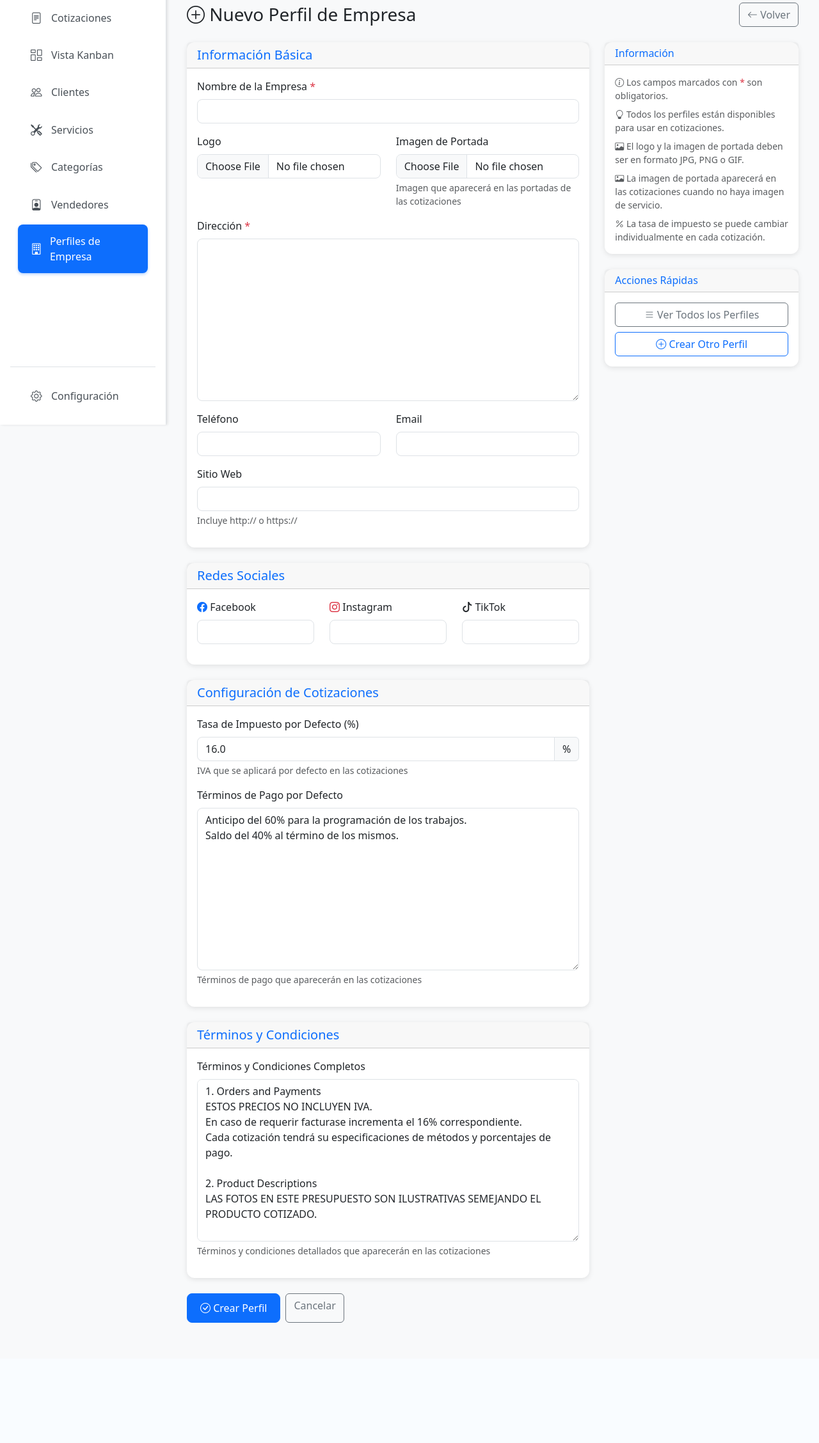
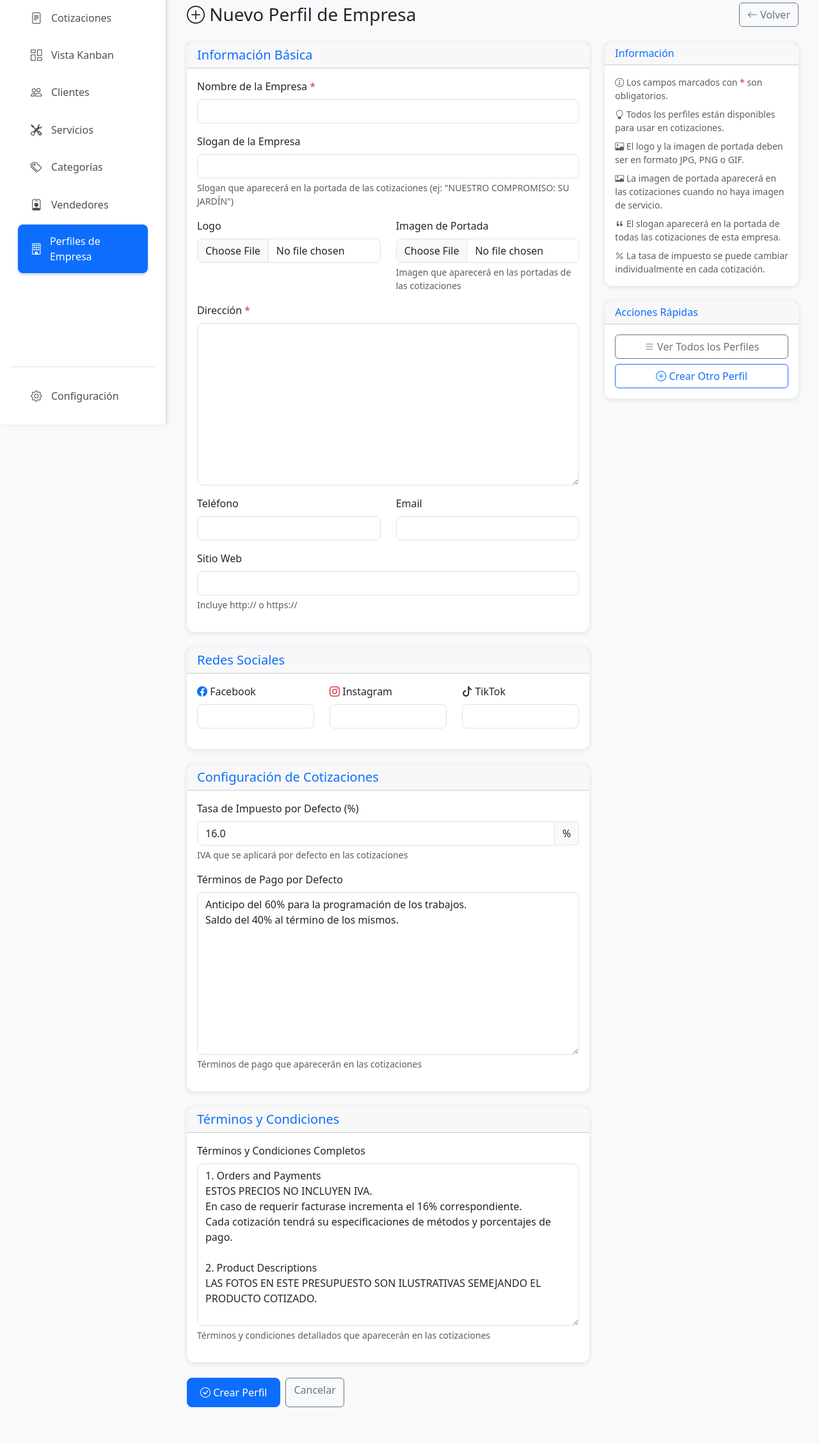
Before and after one commit to alexdzul/quotify, a Django app: page /company/create/ in a window 1280 px wide. Shown: the part 136-2392 px from the top of the page at 64% size. Before the commit the page ends 2204 px from the top, so only its background shows below. Run offline with Django 5.2, Linux system fonts and the light colour scheme; the visitor is signed in with stand-in values (Sample User, id 1); data comes from the database, SQL or seed files in the repository; some libraries are stand-ins or nearby versions.

Commit message:
Add Slogan Field to Company Profile and Update Related Features
- Introduced a 'slogan' field to the CompanyProfile model to enhance branding in quotations.
- Updated the CompanyProfileAdmin and forms to include the new slogan field, improving user input options.
- Modified quotation views and templates to display the company slogan, ensuring a cohesive presentation in PDF outputs.
- Created a migration to add the slogan field to the database, maintaining data integrity.
- Enhanced the company profile form and quotation templates to reflect the new slogan feature, improving user experience.

```diff
--- a/apps/core/admin.py
+++ b/apps/core/admin.py
@@ -133,7 +133,7 @@ class CompanyProfileAdmin(admin.ModelAdmin):
 
     fieldsets = (
         ('Información Básica', {
-            'fields': ('name', 'email', 'phone', 'website')
+            'fields': ('name', 'slogan', 'email', 'phone', 'website')
         }),
         ('Dirección', {
             'fields': ('address',)
--- a/apps/core/models.py
+++ b/apps/core/models.py
@@ -128,6 +128,14 @@ class CompanyProfile(models.Model):
         null=True,
         verbose_name="Imagen de Portada",
         help_text="Imagen principal que aparecerá en la portada de las cotizaciones"
+    )
+
+    # Company slogan for quotations
+    slogan = models.CharField(
+        max_length=200,
+        blank=True,
+        verbose_name="Slogan de la Empresa",
+        help_text="Slogan que aparecerá en la portada de las cotizaciones (ej: 'NUESTRO COMPROMISO: SU JARDÍN')"
     )
 
     # Default values
--- a/apps/core/views.py
+++ b/apps/core/views.py
@@ -404,7 +404,7 @@ class CompanyProfileCreateView(LoginRequiredMixin, CreateView):
     model = CompanyProfile
     template_name = 'core/company/form.html'
     fields = [
-        'name', 'address', 'phone', 'email', 'website',
+        'name', 'slogan', 'address', 'phone', 'email', 'website',
         'facebook_url', 'instagram_url', 'tiktok_url', 'logo', 'cover_image',
         'default_tax_rate', 'default_payment_terms', 'terms_and_conditions'
     ]
@@ -418,7 +418,7 @@ class CompanyProfileUpdateView(LoginRequiredMixin, UpdateView):
     model = CompanyProfile
     template_name = 'core/company/form.html'
     fields = [
-        'name', 'address', 'phone', 'email', 'website',
+        'name', 'slogan', 'address', 'phone', 'email', 'website',
         'facebook_url', 'instagram_url', 'tiktok_url', 'logo', 'cover_image',
         'default_tax_rate', 'default_payment_terms', 'terms_and_conditions'
     ]
--- a/apps/quotations/views.py
+++ b/apps/quotations/views.py
@@ -808,6 +808,7 @@ class QuotationPDFView(LoginRequiredMixin, DetailView):
             'company_profile': company_profile,
             'company_logo_url': request.build_absolute_uri(company_profile.logo.url) if company_profile and company_profile.logo else None,
             'company_cover_image_url': request.build_absolute_uri(company_profile.cover_image.url) if company_profile and company_profile.cover_image else None,
+            'company_slogan': company_profile.slogan if company_profile and company_profile.slogan else "NUESTRO COMPROMISO: SU JARDÍN",
             'salesperson_photo_url': request.build_absolute_uri(quotation.salesperson.profile_photo.url) if quotation.salesperson and quotation.salesperson.profile_photo else None,
             'items_with_urls': items_with_absolute_urls,
             'photographic_report': quotation.photographic_report.all().order_by('photo_type', 'order'),
@@ -1242,6 +1243,7 @@ class QuotationPreviewView(LoginRequiredMixin, DetailView):
             'company_profile': company_profile,
             'company_logo_url': company_profile.logo.url if company_profile and company_profile.logo else None,
             'company_cover_image_url': company_profile.cover_image.url if company_profile and company_profile.cover_image else None,
+            'company_slogan': company_profile.slogan if company_profile and company_profile.slogan else "NUESTRO COMPROMISO: SU JARDÍN",
             'salesperson_photo_url': quotation.salesperson.profile_photo.url if quotation.salesperson and quotation.salesperson.profile_photo else None,
             'items_with_urls': items_with_urls,
             'photographic_report': quotation.photographic_report.all().order_by('photo_type', 'order'),
--- a/templates/core/company/form.html
+++ b/templates/core/company/form.html
@@ -52,6 +52,21 @@
                                 {% if form.name.errors %}
                                     <div class="text-danger small mt-1">{{ form.name.errors.0 }}</div>
                                 {% endif %}
+                            </div>
+                        </div>
+                    </div>
+
+                    <div class="row">
+                        <div class="col-md-12">
+                            <div class="mb-3">
+                                <label for="{{ form.slogan.id_for_label }}" class="form-label">
+                                    Slogan de la Empresa
+                                </label>
+                                {{ form.slogan|add_class:"form-control" }}
+                                {% if form.slogan.errors %}
+                                    <div class="text-danger small mt-1">{{ form.slogan.errors.0 }}</div>
+                                {% endif %}
+                                <div class="form-text">Slogan que aparecerá en la portada de las cotizaciones (ej: "NUESTRO COMPROMISO: SU JARDÍN")</div>
                             </div>
                         </div>
                     </div>
@@ -270,6 +285,9 @@
                     <p class="small text-muted mb-2">
                         <i class="bi bi-card-image"></i> La imagen de portada aparecerá en las cotizaciones cuando no haya imagen de servicio.
                     </p>
+                    <p class="small text-muted mb-2">
+                        <i class="bi bi-quote"></i> El slogan aparecerá en la portada de todas las cotizaciones de esta empresa.
+                    </p>
                     <p class="small text-muted mb-0">
                         <i class="bi bi-percent"></i> La tasa de impuesto se puede cambiar individualmente en cada cotización.
                     </p>
--- a/templates/quotations/pdf_preview.html
+++ b/templates/quotations/pdf_preview.html
@@ -442,7 +442,7 @@
 
         <!-- Banda de compromiso -->
         <div class="commitment-banner">
-            <div class="commitment-text">NUESTRO COMPROMISO: SU JARDÍN</div>
+                                <div class="commitment-text">{{ company_slogan }}</div>
         </div>
 
         <!-- Imagen principal -->
--- a/templates/quotations/pdf_template.html
+++ b/templates/quotations/pdf_template.html
@@ -38,7 +38,7 @@
 
         <!-- Banda de compromiso -->
         <div class="commitment-banner">
-            <div class="commitment-text">NUESTRO COMPROMISO: SU JARDÍN</div>
+            <div class="commitment-text">{{ company_slogan }}</div>
         </div>
 
         <!-- Imagen principal -->
```
Also changed, not shown: apps/core/migrations/0008_add_slogan_to_company_profile.py (added).
